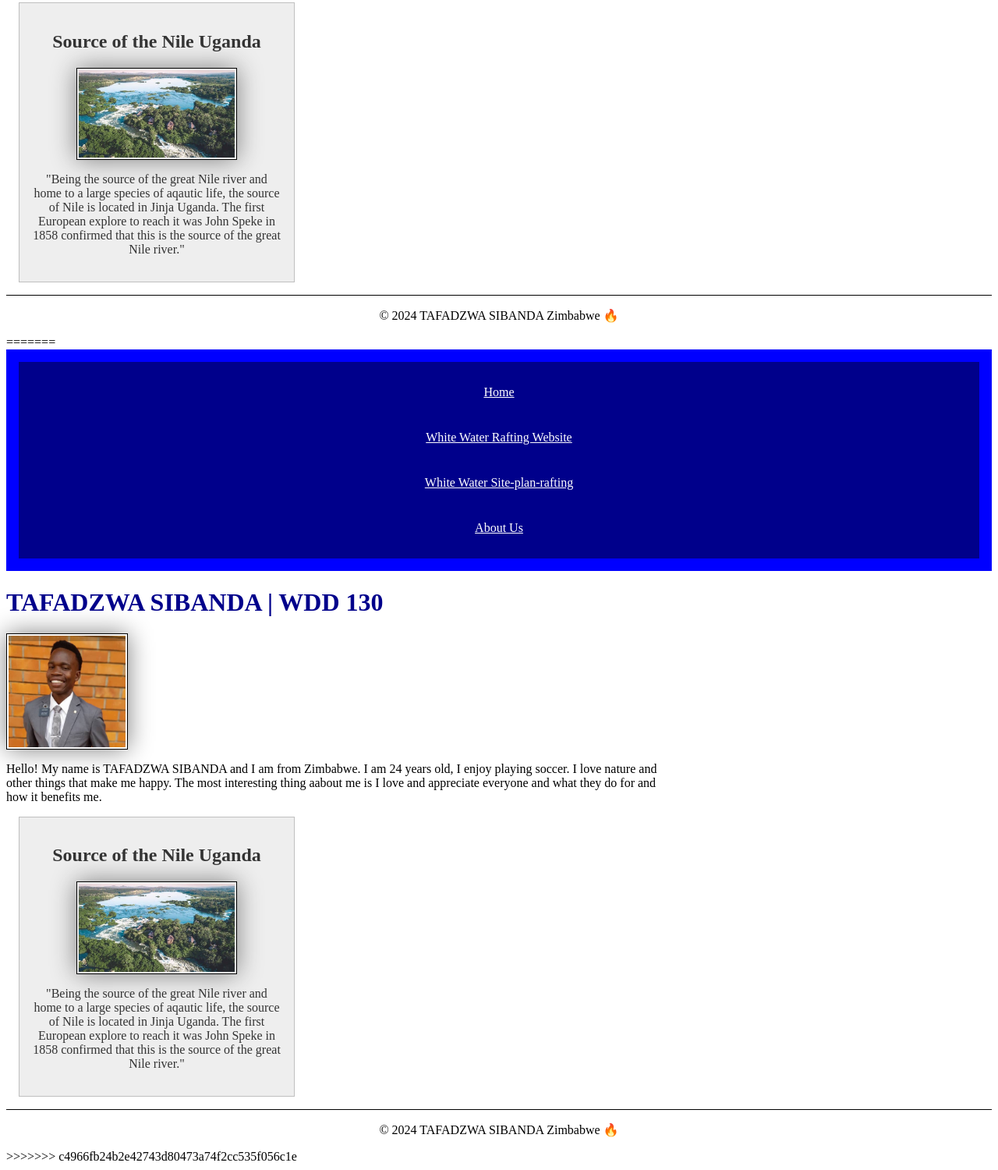
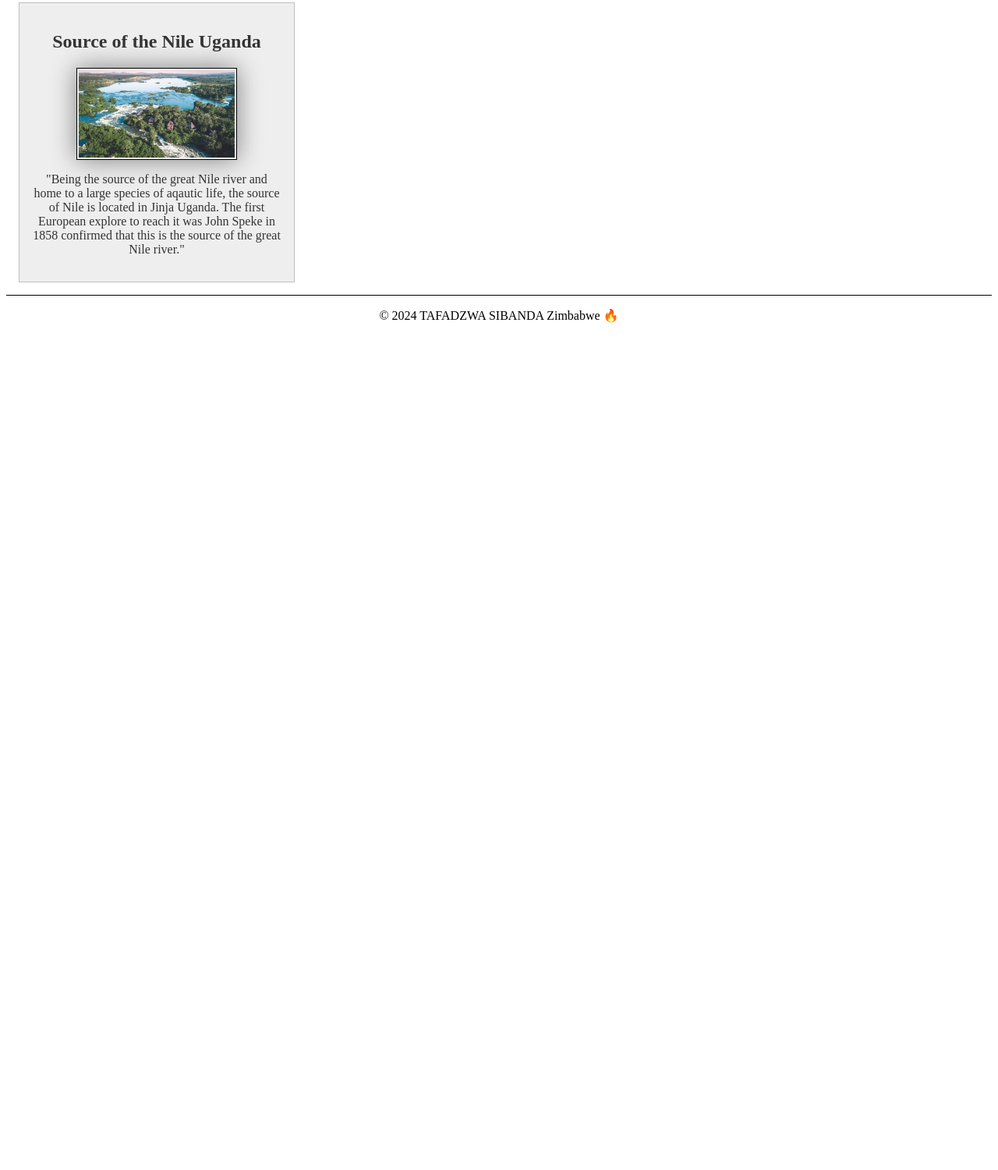
Before and after one commit to NESHIRIZ/wdd130, a plain HTML site: page index.html in a window 1280 px wide. Shown: the part 621-2121 px from the top of the page at 78% size. After the commit the page ends 1051 px from the top, so only its background shows below. Drawn offline with Linux system fonts and the light colour scheme.

Commit message:
Update index.html

```diff
--- a/index.html
+++ b/index.html
@@ -39,47 +39,3 @@
   </footer>
 </body>
 </html>
-
-=======
-<!DOCTYPE html>
-<html lang="en-US">
-<head>
-  <meta charset="utf-8">
-  <meta name="viewport" content="width=device-width,initial-scale=1.0">
-  <meta name="description" content=" Discover Tafadzwa Sibanda's journey as a Web Design student in WWD130. Explore his projects, skills, and experiences in the world of web design.">
-  <meta name="author" content="TAFADZWA SIBANDA">
-  <title>TAFADZWA SIBANDA | WDD 130</title>
-  <link rel="stylesheet" type="text/css" href="Styles/styles.css">
-</head>
-<body>
-  <header>
-    <nav>
-      <a href="#">Home</a>
-      <a href="wwr/">White Water Rafting Website</a>
-      <a href="wwr/Site-plan-rafting.html">White Water Site-plan-rafting</a>
-      <a href="wwr/about.html">About Us</a>
-    </nav>
-  </header>
-  <main>
-    <h1>TAFADZWA SIBANDA | WDD 130</h1>
-    <img src="images/taffy.jpeg" alt="Hello, my name is TAFADZWA SIBANDA" width="200">
-    <p>Hello! My name is TAFADZWA SIBANDA and I am from Zimbabwe. I am 24 years old, I enjoy playing soccer.
-        I love nature and other things that make me happy. The most interesting thing aabout me is I love and
-        appreciate everyone and what they do for and how it benefits me.
-    </p>
-  </main>
-
-  <aside>
-    <h2>Source of the Nile Uganda</h2>
-    <img src="images/jinja.jpeg" alt="Uganda's source of the Nile">
-    <p>"Being the source of the great Nile river and home to a large species of aqautic life, the source
-      of Nile is located in Jinja Uganda. The first European explore to reach it was John Speke in 1858 confirmed that
-      this is the source of the great Nile river."</p>
-  </aside>
-  <footer>
-    <p>&copy; 2024 TAFADZWA SIBANDA Zimbabwe &#x1F525;</p>
-  </footer>
-</body>
-</html>
-
->>>>>>> c4966fb24b2e42743d80473a74f2cc535f056c1e
```
